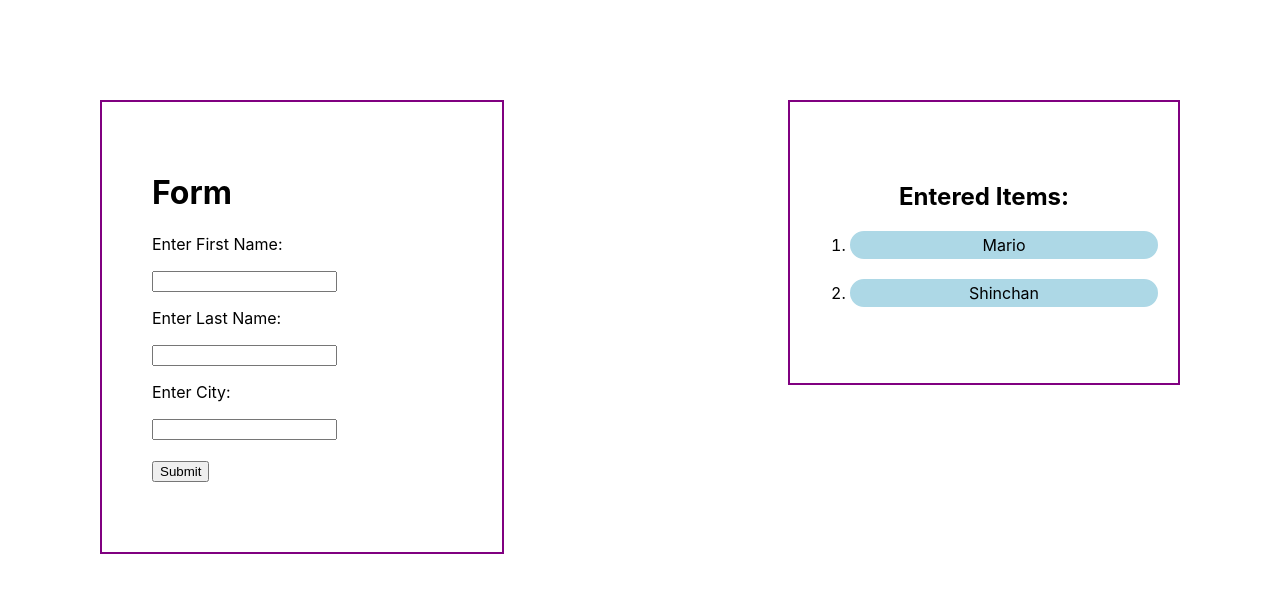
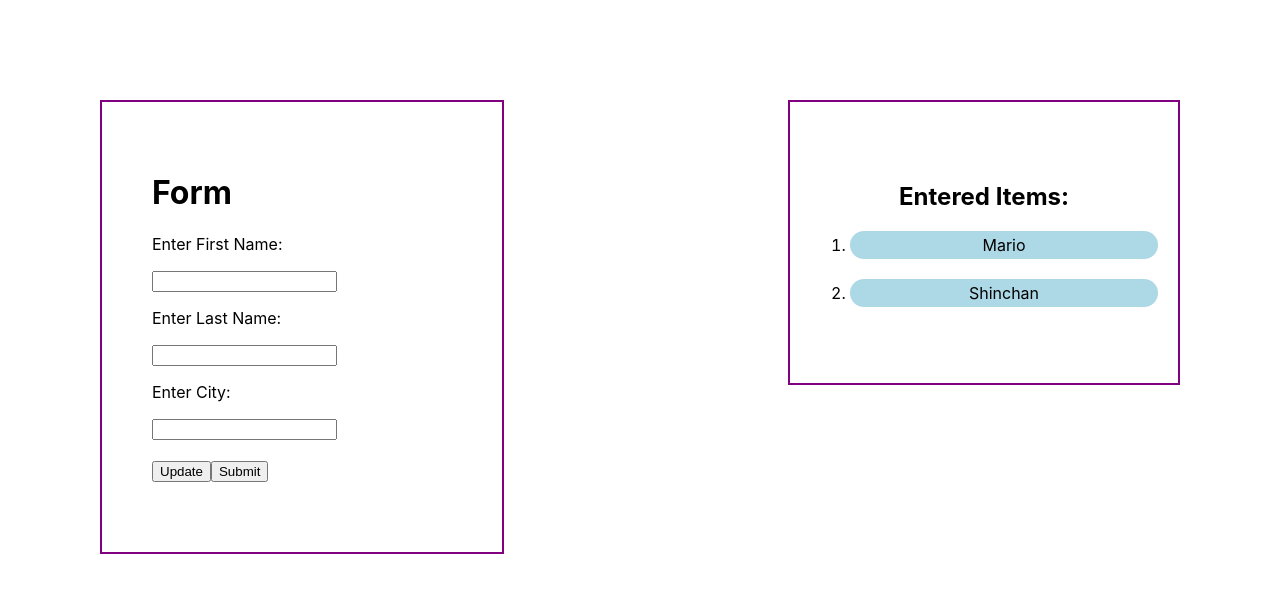
Before and after one commit to jigyasudhingra/first-react-app, a React (Create React App) app: page / in a window 1280 px wide. Shown: the top 592 px of the page. Built offline with nearby package versions, Linux system fonts and the light colour scheme.

Commit message:
Some more changes

```diff
--- a/src/Form.js
+++ b/src/Form.js
@@ -3,28 +3,28 @@ import React, {useState, useEffect} from 'react';
 function Form({addList, isUserClicked, selectedUser, updateList}) {
 
     const [name, setName] = useState({fname:'', lname:'', city: ''})
-    //const [updateName, setUpdateName] = useState({})
-    // const [showForm, setShowForm] = useState(false)
-
 
     const handleSubmit = (e) => {
         e.preventDefault();
-        console.log(name);
+        console.log(name, '\n Value Inserted');
         addList(name);
+        setName({fname:'', lname:'', city: ''})
     }
 
-    const handleUpdate = (e) => {
+    const handleUpdate = (e, name) => {
+        e.preventDefault()
         console.log('Update button clicked.')
+        console.log(name)
         updateList(name)
+        console.log('Update Finished...')
+        setName({fname:'', lname:'', city: ''})
     }
 
     useEffect(()=>{
 		if(isUserClicked){
 			setName(selectedUser)
 		}
-	})
-
-    // isUserClicked ? handleClick() : console.log('Nothing')
+	},[isUserClicked, selectedUser])
 
     let styles = {
         float:'left',
@@ -51,12 +51,9 @@ function Form({addList, isUserClicked, selectedUser, updateList}) {
                 <br />
                 <br />
 
-                { isUserClicked
-                ?
-                <button onClick={(e) => handleUpdate(e)}>Update</button>
-                :
-				<input type='submit' value='Submit' onClick={(e) => handleSubmit(e)}></input>
-                }
+                <button value='update' type='update' onClick={ (e) => handleUpdate(e, name)}>Update</button>
+				<button type='submit' value='submit' onClick={(e) => handleSubmit(e)}>Submit</button>
+
                 <br />
                 <br />
 
```
